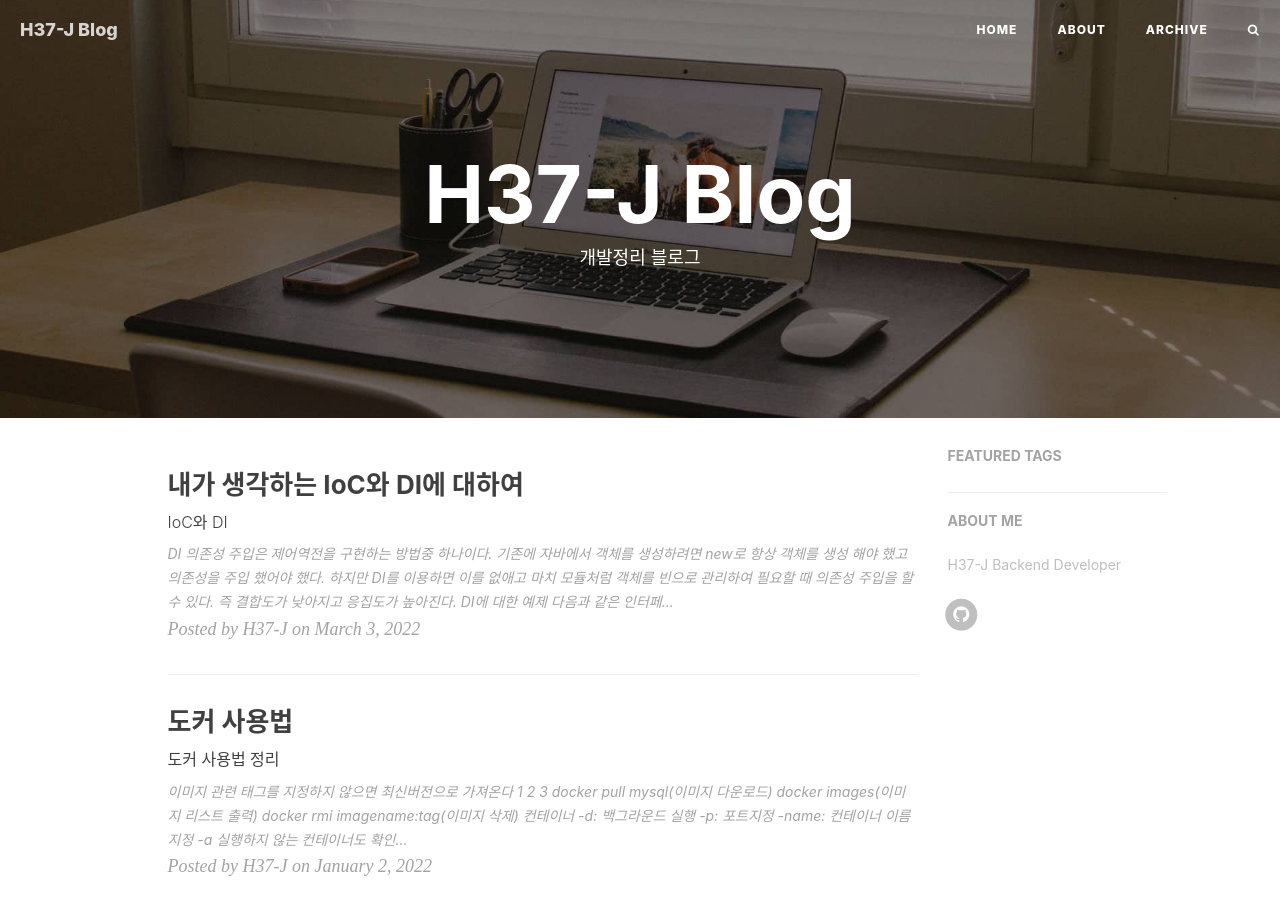
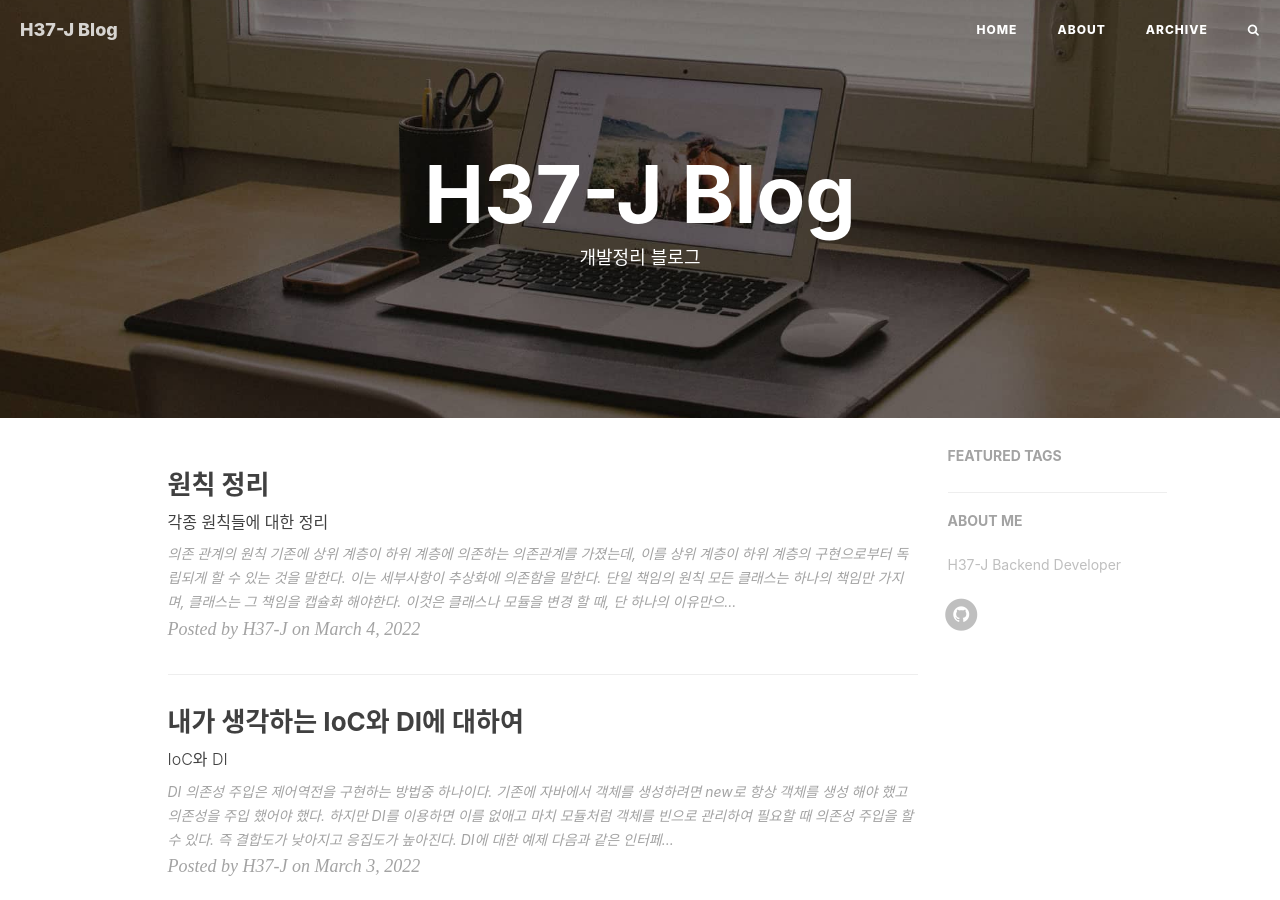
Before and after one commit to H37-J/H37-J.github.io, a Jekyll site: the page built from index.html, in a window 1280 px wide and 900 px high. Built offline with Jekyll 4.4.1, drawn with Linux system fonts in a browser that asks for light colours; nearby versions of some CDN libraries; the list of posts is cut into pages by our own code; comment, search, counter and statistics services are not loaded; some of the changed text lies outside the part shown.

Commit message:
포스트 업데이트

```diff
--- a/_posts/spring/2022-03-03-spring-ioc.markdown
+++ b/_posts/spring/2022-03-03-spring-ioc.markdown
@@ -71,3 +71,7 @@ public class Client {
 
 위에서 오라클 서비스를 주입 받았기 때문에 오라클 서비스가  실행 되었다.
 <img src="https://raw.githubusercontent.com/H37-J/H37-J.github.io/main/_posts/spring/img/io.png" alt="사진이 없습니다">
+
+### DI의 장점
+* 각 클래스를 빈으로 만들어 모듈처럼 따로 관리 할 수 있다. 즉 결합도가 낮아지고 응집도가 높아진다
+* 사용자는 모듈이 어떻게 만들어졌는지에 대한 것은 신경 쓰지 않고 그저 가져다 쓰기만 하면 된다
--- /dev/null
+++ b/_posts/spring/2022-03-04-spring-rule.markdown
@@ -0,0 +1,18 @@
+---
+layout:     post
+title:      "원칙 정리"
+subtitle:   "각종 원칙들에 대한 정리"
+author:     "H37-J"
+header-img: "img/post-bg-2015.jpg"
+catalog: true
+tags:
+    - spring
+---
+
+### 의존 관계의 원칙
+기존에 상위 계층이 하위 계층에 의존하는 의존관계를 가졌는데, 이를 상위 계층이 하위 계층의 구현으로부터 독립되게 할 수 있는 것을 말한다. 이는 세부사항이 추상화에 의존함을 말한다.
+
+### 단일 책임의 원칙
+모든 클래스는 하나의 책임만 가지며, 클래스는 그 책임을 캡슐화 해야한다.
+이것은 클래스나 모듈을 변경 할 때, 단 하나의 이유만으로 변경해야 함을 의미한다.
+결제 시스템을 예로 들면, 결제 방법을 바꾸려고 결제 시스템을 바꿀 때, 결제 후 처리과정에 대해 바꾸려고 할 때에는 서로 다른 문제이기 때문에 이것을 모듈로 따로 나누어야 한다.
```
